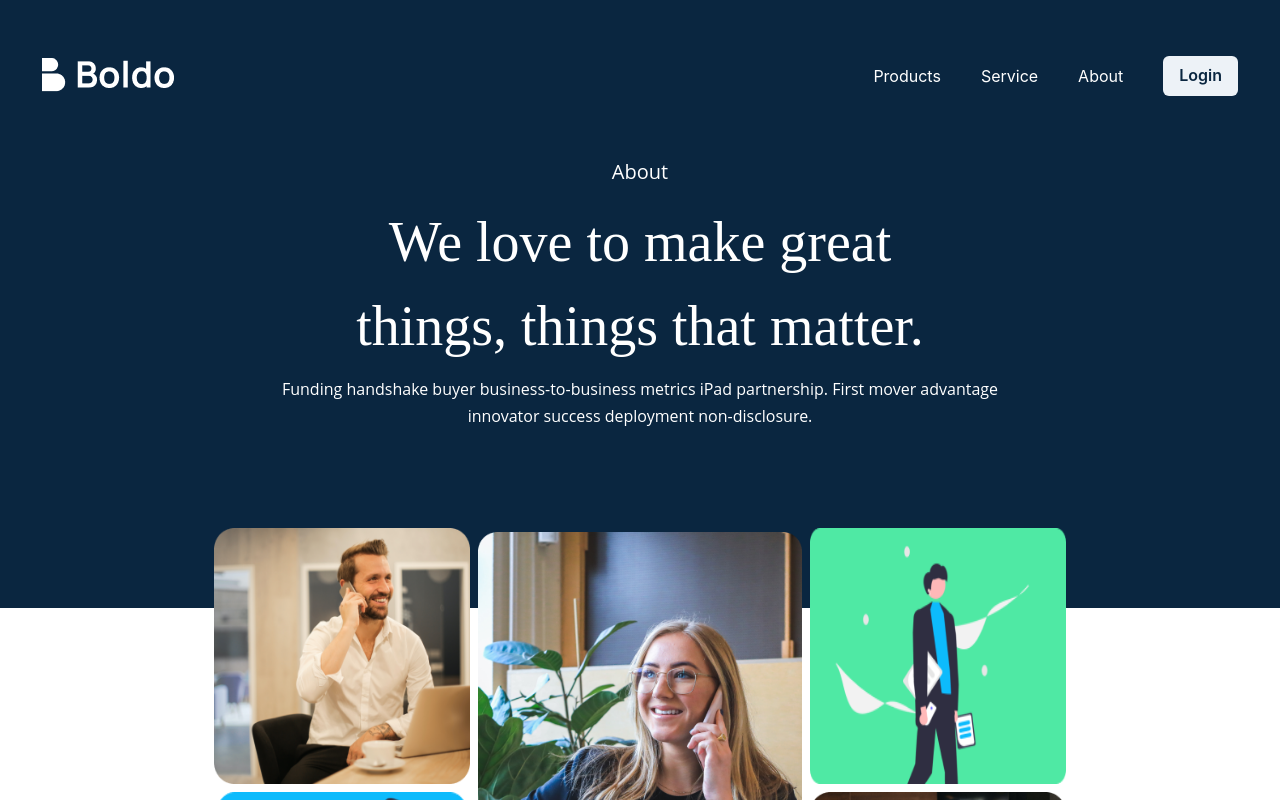
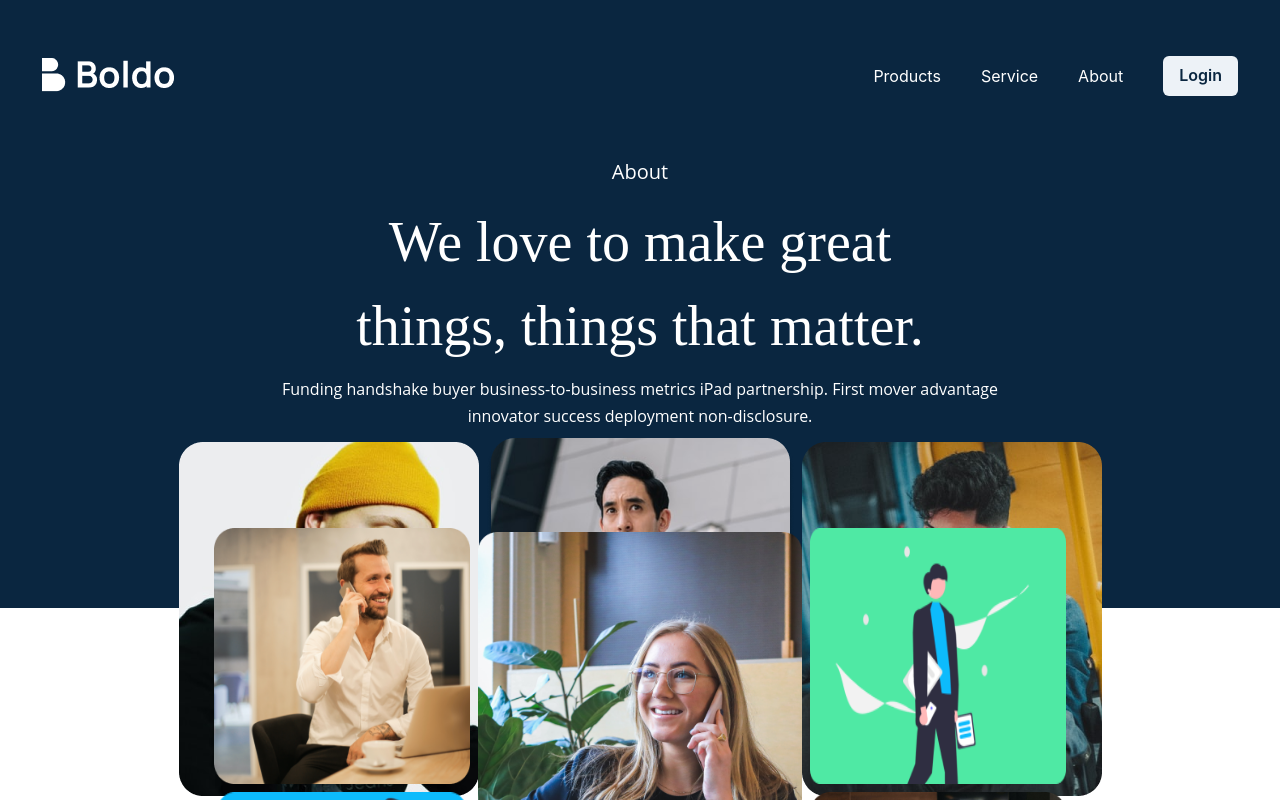
Before and after one commit to jahrulezfrancis/Digital-Marketing-Website-front-end-, a React (Create React App) app: page /about-us in a window 1280 px wide. Shown: the top 800 px of the page. Built offline with nearby package versions, Linux system fonts and the light colour scheme.

Commit message:
added image to team section

```diff
--- a/src/Components/Pages/AboutUs.jsx
+++ b/src/Components/Pages/AboutUs.jsx
@@ -7,6 +7,9 @@ import SecondOne from "../../Images/pers-near-trash.png"
 import ThirdOne from "../../Images/woman-making-call.png"
 import FourthOne from "../../Images/Job-seeker.png"
 import FifthOne from "../../Images/three-men-in-workshop.png"
+import Team1 from "../../Images/team-1st.png"
+import Team2 from "../../Images/team-second.png"
+import Team3 from "../../Images/team-third.png"
 
 
 export const ImageSection = () => {
@@ -135,6 +138,17 @@ export function AboutUs() {
                     Funding handshake buyer business-to-business metrics iPad partnership. First mover advantage <br />
                     innovator success deployment non-disclosure.
                 </Text>
+                <HStack>
+                    <VStack>
+                        <Image src={Team1} alt='' />
+                    </VStack>
+                    <VStack>
+                        <Image src={Team2} alt='' />
+                    </VStack>
+                    <VStack>
+                        <Image src={Team3} alt='' />
+                    </VStack>
+                </HStack>
             </VStack>
         </Box>
     )
```
